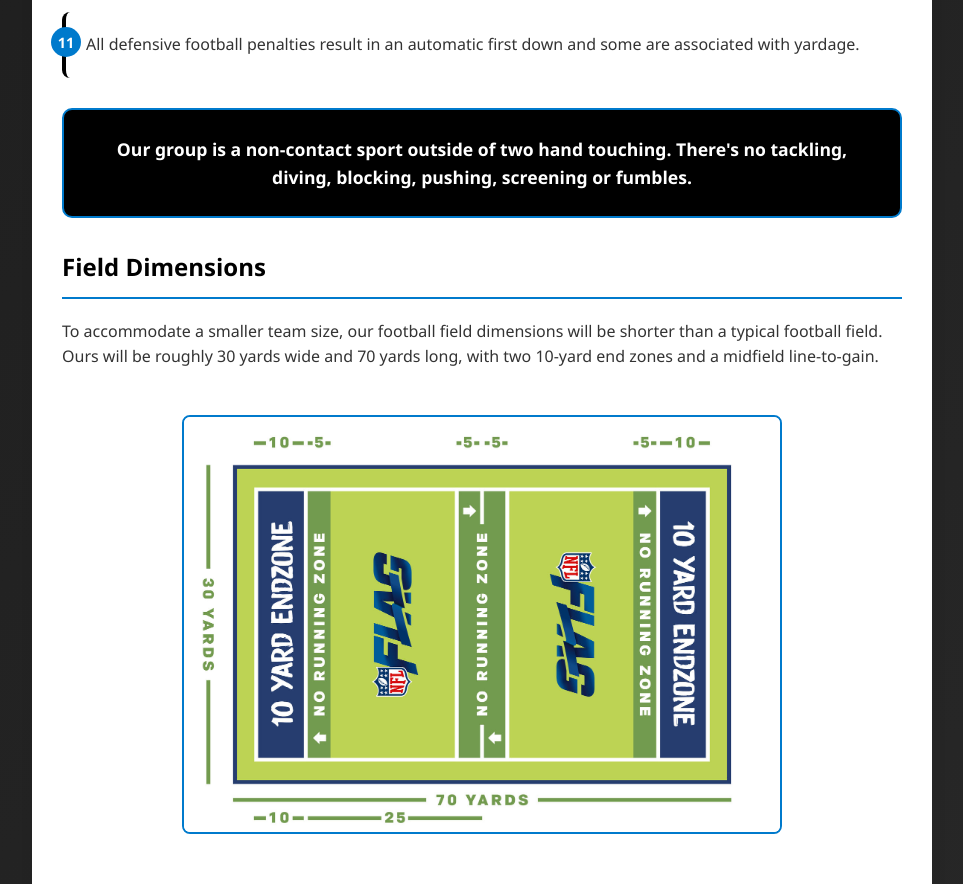
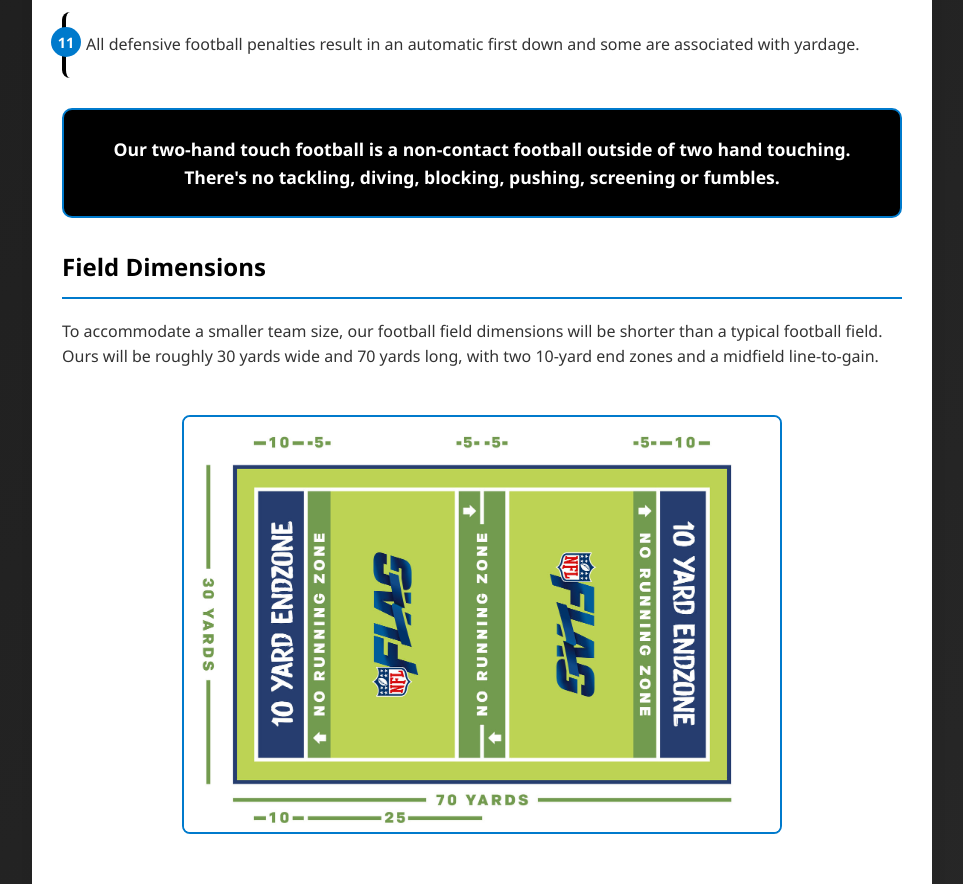
Before and after one commit to aaronaustinjr/two_hand_touch_football, a plain HTML site: page index.html in a window 1280 px wide. Shown: the part 1754-2638 px from the top of the page, without its empty margins (158-1121 px from the left). Drawn offline with Linux system fonts and the light colour scheme.

Commit message:
Update index.html

```diff
--- a/index.html
+++ b/index.html
@@ -307,7 +307,7 @@
             </div>
 
             <div class="highlight-box">
-                Our group is a non-contact sport outside of two hand touching. There's no tackling, diving, blocking, pushing, screening or fumbles.
+                Our two-hand touch football is a non-contact football outside of two hand touching. There's no tackling, diving, blocking, pushing, screening or fumbles.
             </div>
 
             <div class="field-section">
```
